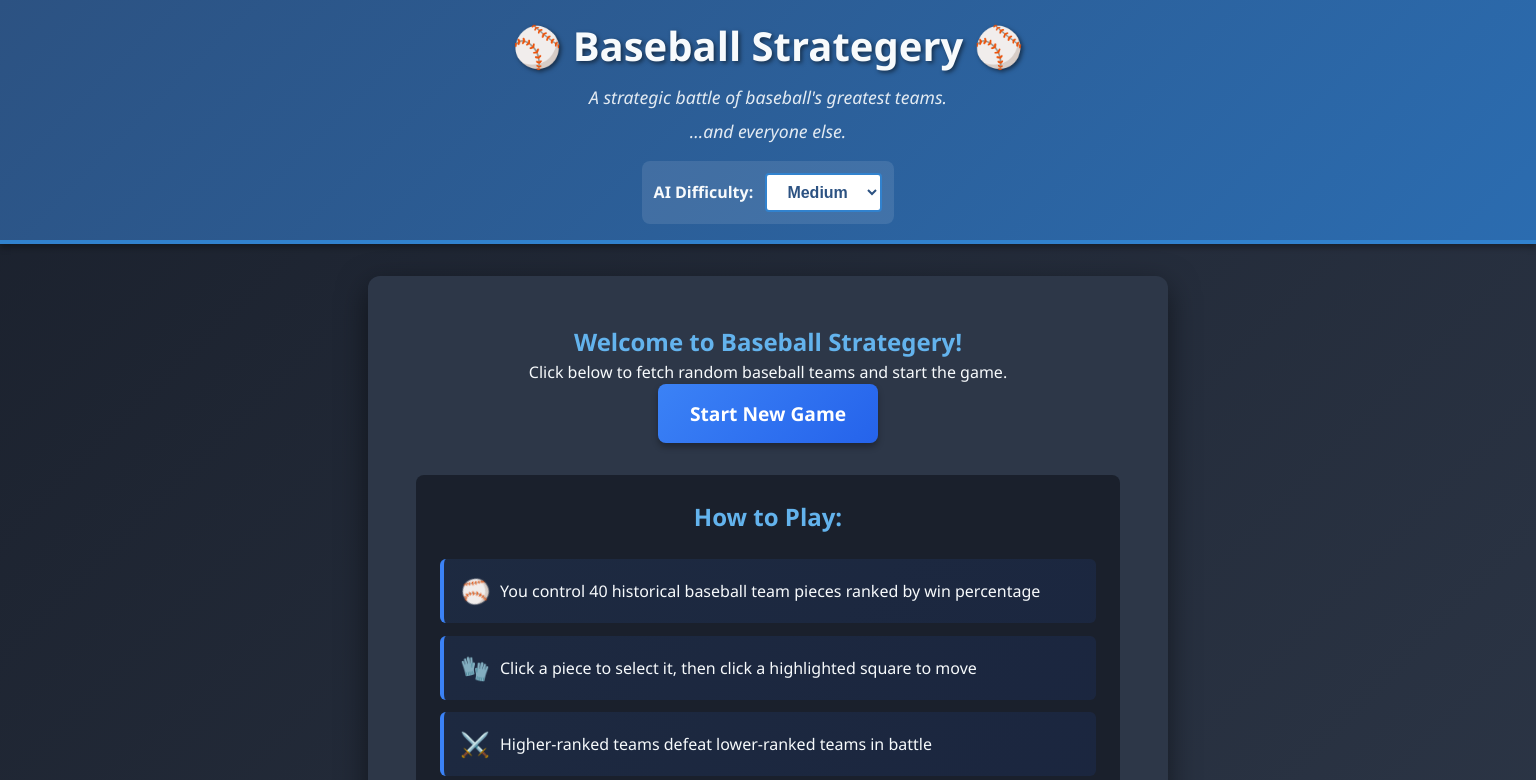
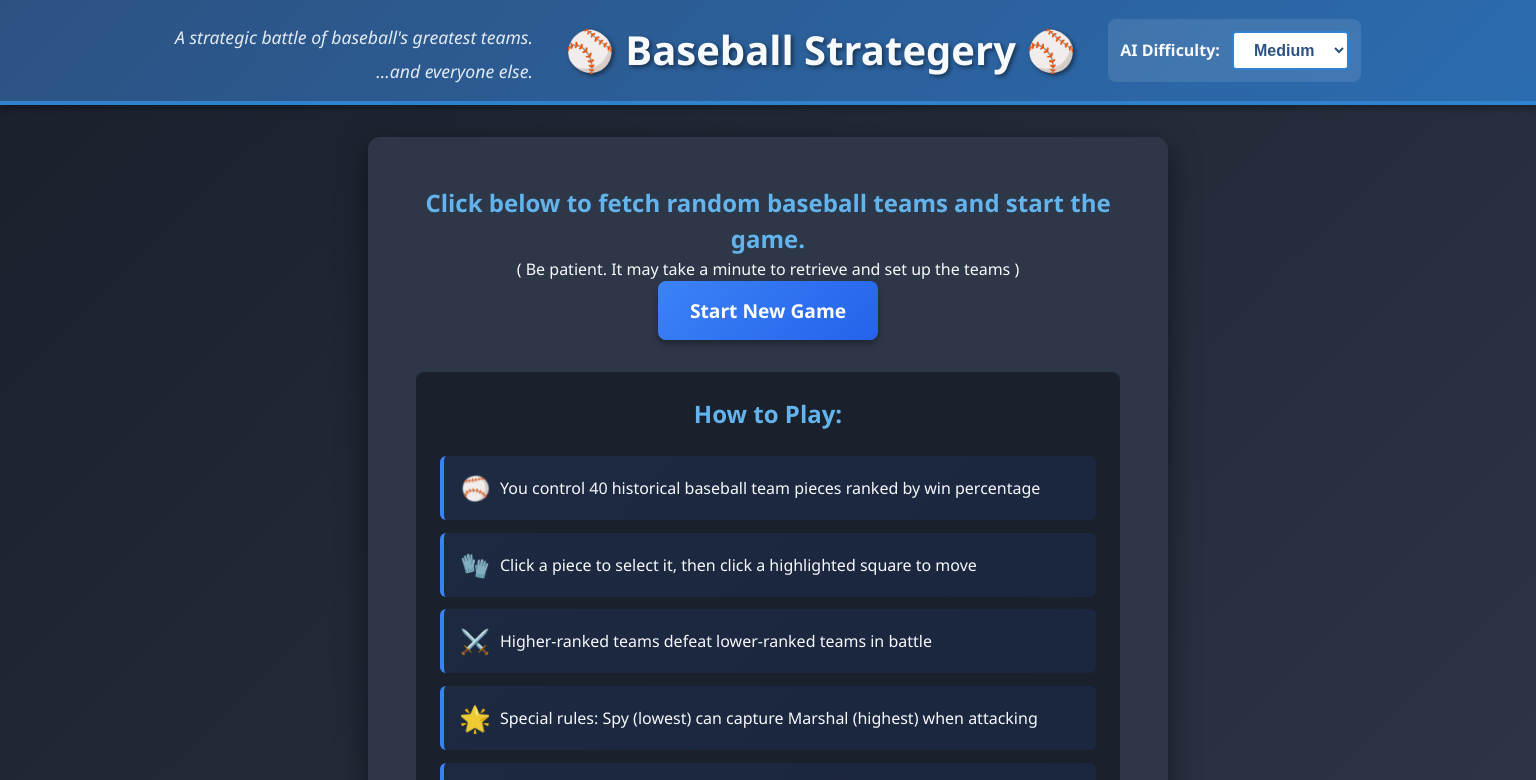
Before and after one commit to khepf/baseball-stratego, a React (Vite) app in the folder ui/: page / in a window 1536 px wide. Shown: the top 780 px of the page. Built offline with nearby package versions, Linux system fonts and the light colour scheme.

Commit message:
header centering

```diff
--- a/ui/src/App.tsx
+++ b/ui/src/App.tsx
@@ -50,9 +50,9 @@ function App() {
       <main className="app-main">
         {gameState.gamePhase === "setup" && (
           <div className="setup-screen">
-            <h2>Welcome to Baseball Strategery!</h2>
+            <h2>Click below to fetch random baseball teams and start the game.</h2>
             <p>
-              Click below to fetch random baseball teams and start the game.
+              ( Be patient. It may take a minute to retrieve and set up the teams )
             </p>
             <button
               onClick={handleStartNewGame}
--- a/ui/src/components/Header.css
+++ b/ui/src/components/Header.css
@@ -4,6 +4,40 @@
   background: linear-gradient(135deg, #2c5282 0%, #2b6cb0 100%);
   border-bottom: 4px solid #3182ce;
   box-shadow: 0 4px 6px rgba(0, 0, 0, 0.3);
+}
+
+.header-content {
+  display: flex;
+  flex-direction: column;
+  align-items: center;
+  gap: 1rem;
+}
+
+@media (min-width: 1400px) {
+  .header-content {
+    flex-direction: row;
+    justify-content: center;
+    align-items: center;
+    max-width: 1600px;
+    margin: 0 auto;
+    gap: 2rem;
+  }
+
+  .title-section {
+    flex: 0 0 auto;
+    text-align: center;
+  }
+
+  .subtitle-section {
+    flex: 0 0 auto;
+    text-align: right;
+  }
+
+  .difficulty-selector {
+    flex: 0 0 auto;
+    margin-top: 0 !important;
+    text-align: left;
+  }
 }
 
 .app-header h1 {
--- a/ui/src/components/Header.tsx
+++ b/ui/src/components/Header.tsx
@@ -13,11 +13,17 @@ export const Header = ({
 }: HeaderProps) => {
   return (
     <header className="app-header">
-      <h1>⚾ Baseball Strategery ⚾</h1>
+      <div className="header-content">
+        <div className="subtitle-section">
           <p className="subtitle">
             A strategic battle of baseball's greatest teams.
           </p>
           <p className="subtitle">...and everyone else.</p>
+        </div>
+        <div className="title-section">
+          <h1>⚾ Baseball Strategery ⚾</h1>
+        </div>
+
         <div className="difficulty-selector">
           <label htmlFor="difficulty">AI Difficulty: </label>
           <select
@@ -33,6 +39,7 @@ export const Header = ({
             <option value="hard">Hard</option>
           </select>
         </div>
+      </div>
     </header>
   );
 };
```
Lines whose indentation alone changed are shown as unchanged.
